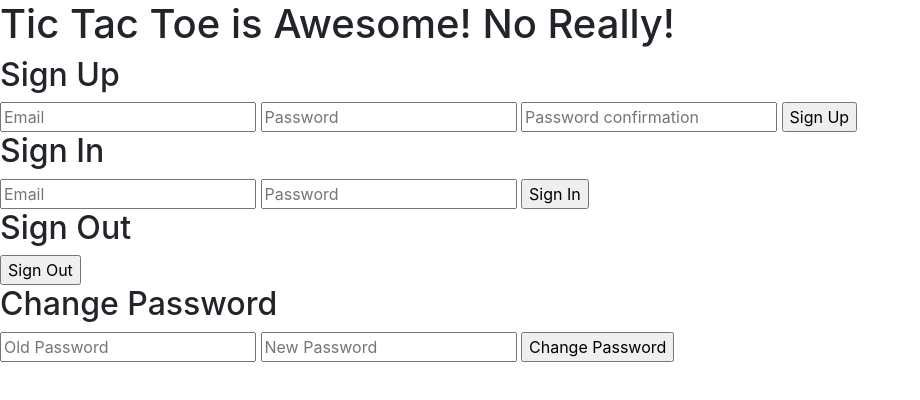
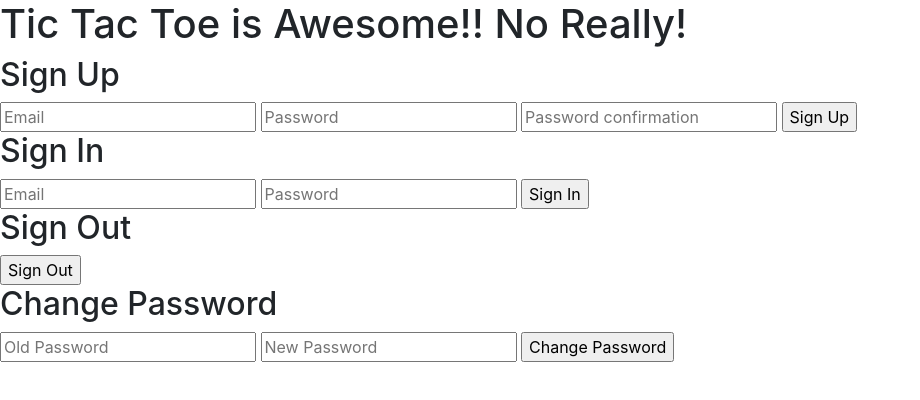
Before and after one commit to hollyklose/Tic-Tac-Toe-client, a website built with webpack: page index.html in a window 1280 px wide. Shown: the whole page, without its empty margins (0-920 px from the left). Built offline with nearby package versions, Linux system fonts and the light colour scheme.

Commit message:
Test Git Branching
Made one small change to understand how git branches interact.

```diff
--- a/index.html
+++ b/index.html
@@ -12,7 +12,7 @@
       <script src="public/application.js" type="text/javascript" charset="utf-8" defer></script>
     </head>
     <body>
-      <h1>Tic Tac Toe is Awesome! No Really!</h1>
+      <h1>Tic Tac Toe is Awesome!! No Really!</h1>
 
       <h2 id="message"></h2>
 
```
